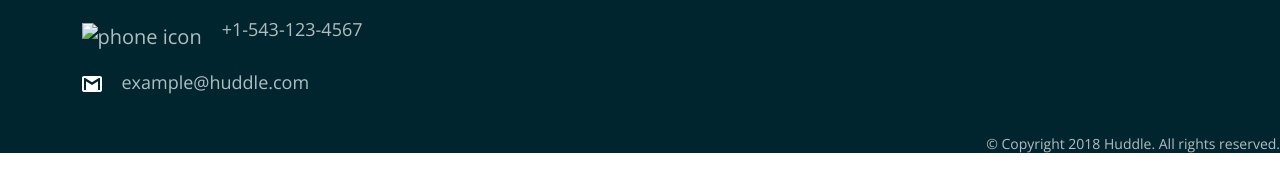
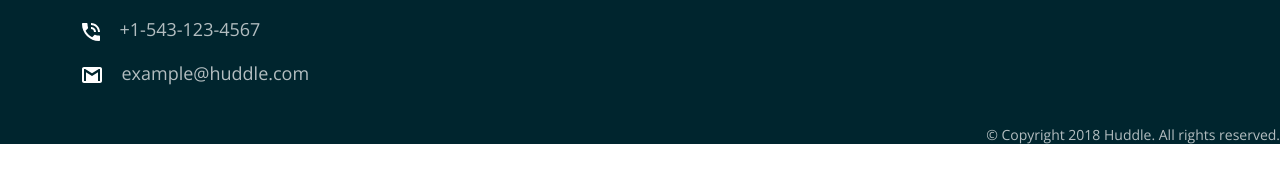
Before and after one commit to Eyezallhazy/Zuri-Task-Huddle-landing-page, a plain HTML site: page index.html in a window 1280 px wide. Shown: the part 2742-2933 px from the top of the page. Drawn offline with nearby package versions, Linux system fonts and the light colour scheme; the site is published under a folder, as on GitHub Pages, so addresses that start at the root find nothing.

Commit message:
Update index.html

```diff
--- a/index.html
+++ b/index.html
@@ -78,7 +78,7 @@
                     </p>
                 </div>
                 <div class="icon phone">
-                    <img src="/images/icon-phone.svg" alt="phone icon" />
+                    <img src="./images/icon-phone.svg" alt="phone icon" />
                     <p>+1-543-123-4567</p>
                 </div>
                 <div class="icon email">
```
